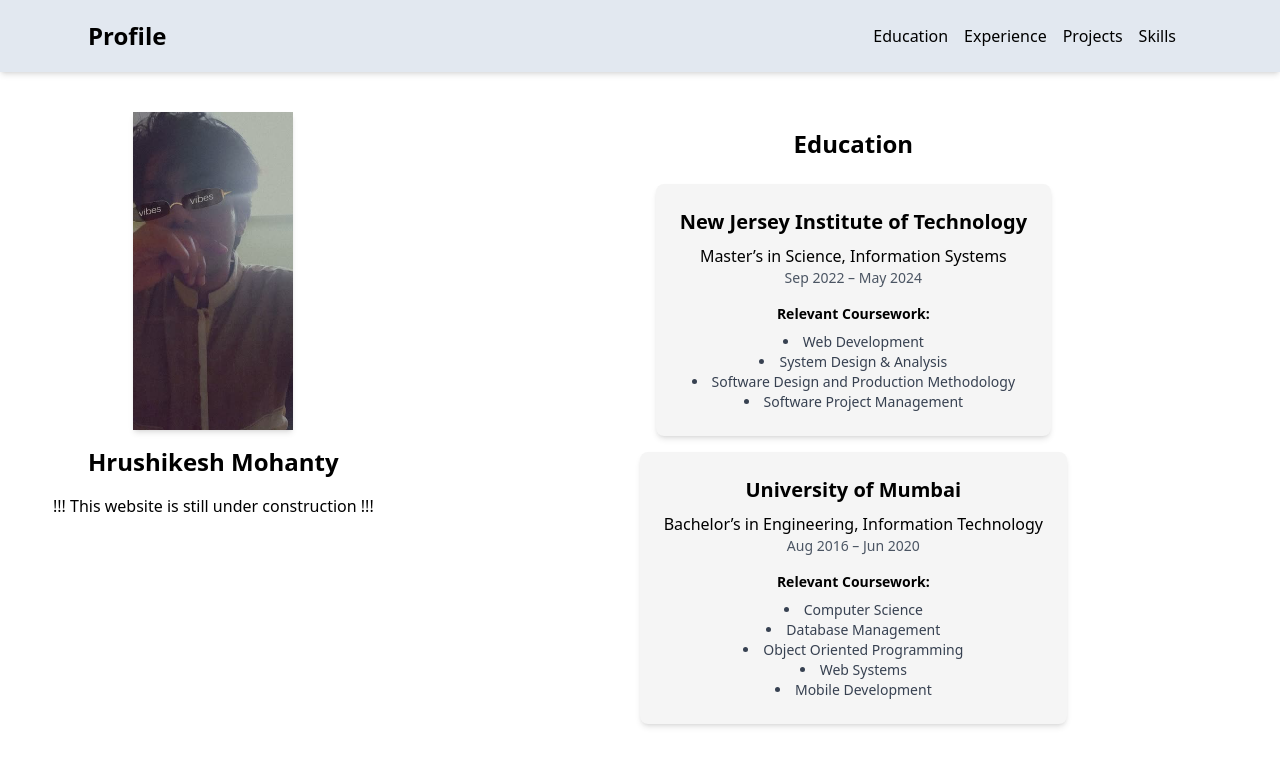
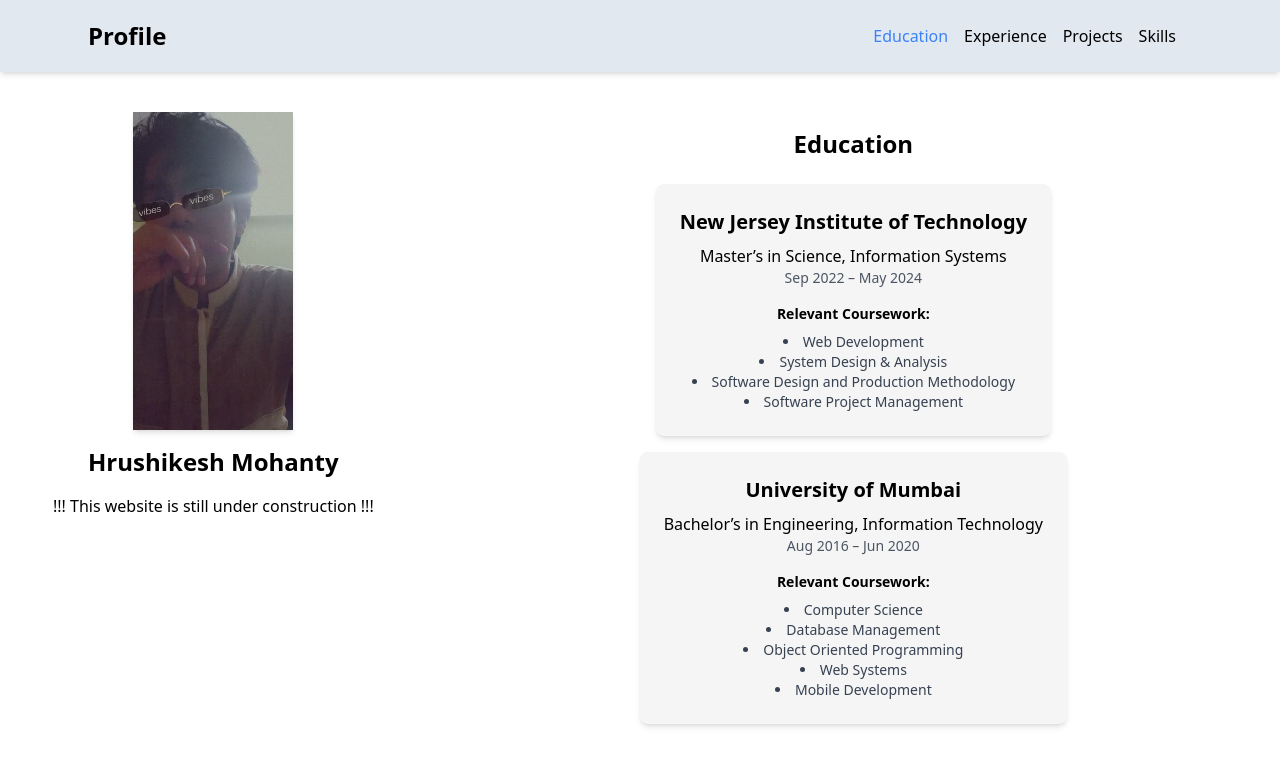
Before and after one commit to kakarot98/portfolio, a React (Vite) app: page /portfolio/education in a window 1280 px wide. Shown: the top 766 px of the page. Built offline with nearby package versions, Linux system fonts and the light colour scheme.

Commit message:
changed styling of links

```diff
--- a/src/components/education/Card.jsx
+++ b/src/components/education/Card.jsx
@@ -1,4 +1,9 @@
 import React from 'react'
+
+
+const baseCardClass = "bg-white shadow-md rounded-lg p-6 mb-4 transition-transform duration-300";
+const hoverClass = "hover:scale-105 hover:shadow-xl";
+const dimensionClass = "w-72 h-80"; // Customize width and height as needed
 
 function Card({ institution, degree, duration, coursework }) {
     return (
--- a/src/components/navbar/Navbar.jsx
+++ b/src/components/navbar/Navbar.jsx
@@ -2,18 +2,25 @@ import React from 'react'
 import Education from '../education/Education';
 import Experience from '../experience/Experience';
 import Skills from '../skills/Skills';
-import { Link } from 'react-router-dom';
+import { NavLink } from 'react-router-dom';
 import Project from '../projects/Project';
 
+const navLinkClass = ({ isActive }) =>
+  isActive
+    ? 'text-blue-500 '
+    : 'hover:text-blue-500 transition-colors duration-200'
+
 const Navbar = () => {
+
+
   return (
     <div className='flex flex-row flex-wrap justify-between items-center bg-slate-200 shadow-md p-2'>
-      <h1 className='text-2xl ml-20 font-semibold hover:text-blue-500'><Link to={``}>Profile</Link></h1>
+      <h1 className='text-2xl ml-20 font-semibold hover:text-blue-500'><NavLink to={``}>Profile</NavLink></h1>
       <div className='p-4 mr-20 flex flex-row justify-start gap-4 font-medium' >
-        <ul><Link to={'education'} className="hover:text-blue-500">Education</Link></ul>
-        <ul><Link to={'experience'} className="hover:text-blue-500">Experience</Link></ul>
-        <ul><Link to={`project`} className="hover:text-blue-500">Projects</Link></ul>
-        <ul><Link to={'skills'} className="hover:text-blue-500">Skills</Link></ul>
+        <ul><NavLink to={'education'} className={navLinkClass}>Education</NavLink></ul>
+        <ul><NavLink to={'experience'} className={navLinkClass}>Experience</NavLink></ul>
+        <ul><NavLink to={`project`} className={navLinkClass}>Projects</NavLink></ul>
+        <ul><NavLink to={'skills'} className={navLinkClass}>Skills</NavLink></ul>
       </div>
     </div>
   )
```
